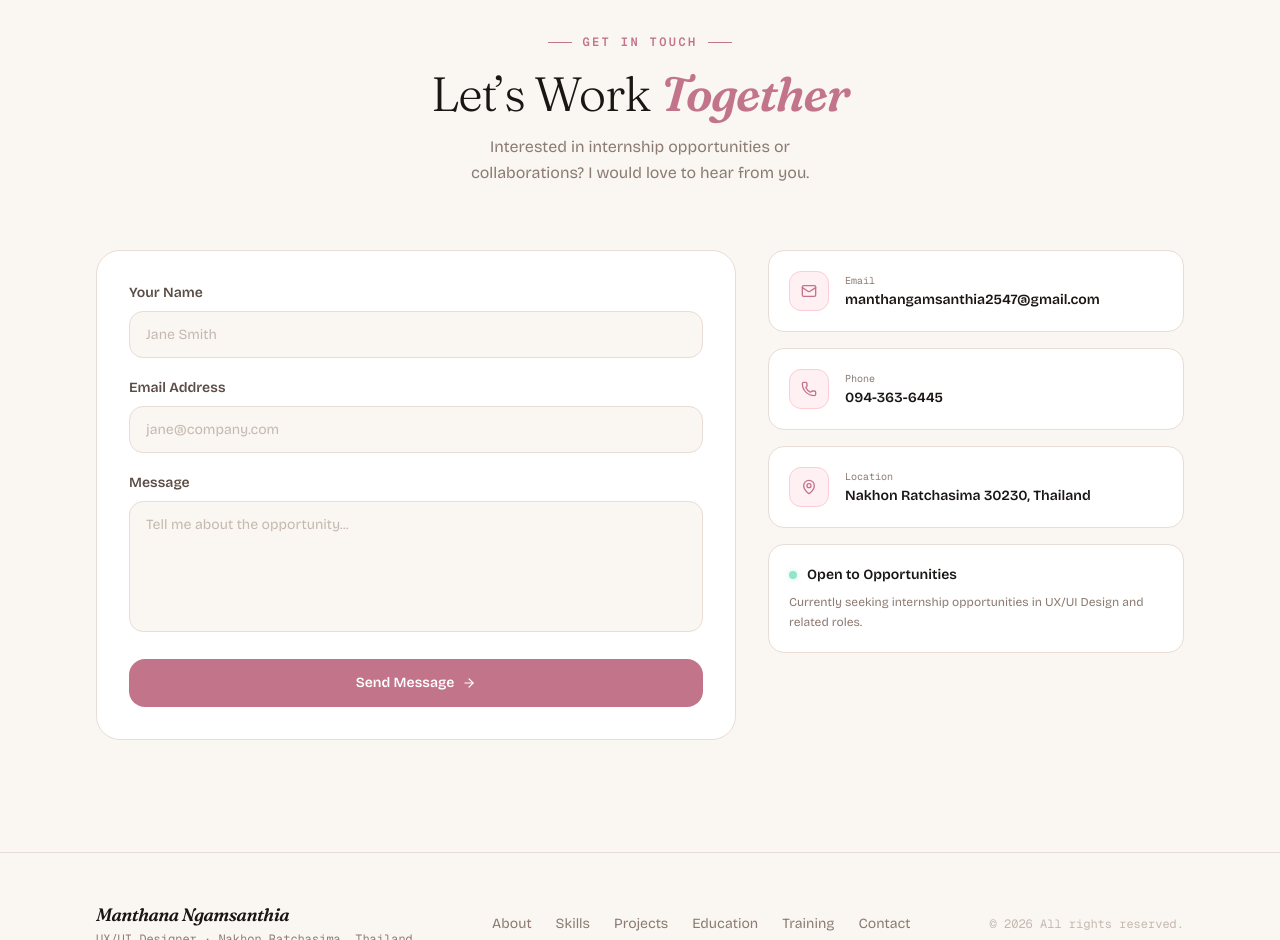
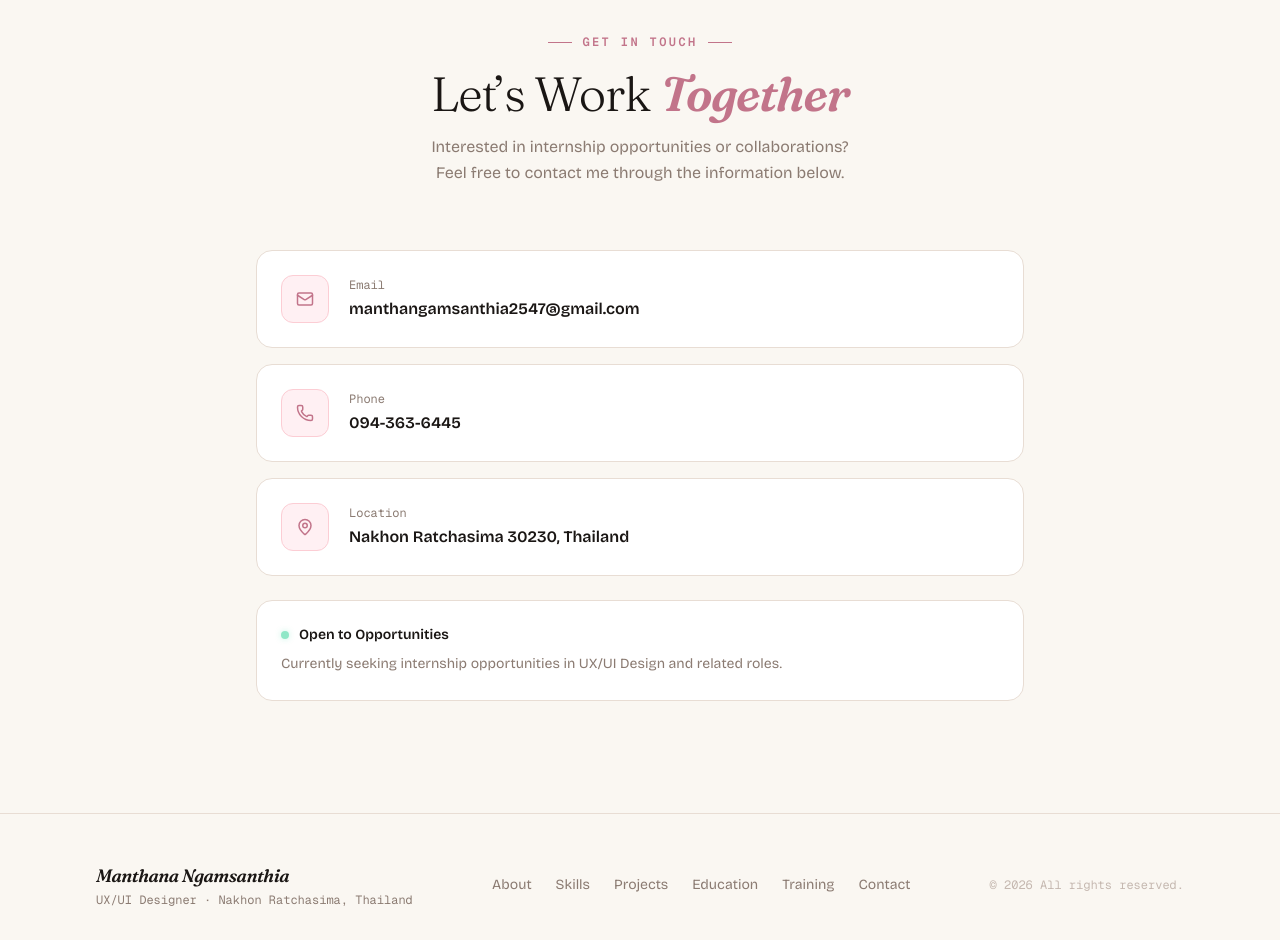
Before and after one commit to manthangamsanthia2547-a11y/ux-ui-portfolio, a React (Vite) app: page / in a window 1280 px wide. Shown: the part 5200-6140 px from the top of the page. Built offline with nearby package versions, Linux system fonts and the light colour scheme.

Commit message:
Update contact section

```diff
--- a/src/app/App.tsx
+++ b/src/app/App.tsx
@@ -96,17 +96,6 @@ const TRAINING = [
   },
 ];
 
-// ── Project Tags ─────────────────────────────────────────────────────────────
-
-const PROJECT_TAGS = [
-  "Figma",
-  "UX/UI Design",
-  "User Flow",
-  "Wireframing",
-  "Prototyping",
-  "Usability Testing",
-];
-
 // ── Shared Components ───────────────────────────────────────────────────────
 
 type ChipColor = "rose" | "stone" | "purple";
@@ -144,7 +133,10 @@ function SectionTag({
   if (center) {
     return (
       <div className="flex items-center justify-center gap-2.5 mb-5">
-        <div className="w-6 h-px" style={{ background: "#C2748A" }} />
+        <div
+          className="w-6 h-px"
+          style={{ background: "#C2748A" }}
+        />
 
         <span
           className="text-xs font-semibold tracking-[0.2em] uppercase"
@@ -153,14 +145,20 @@ function SectionTag({
           {children}
         </span>
 
-        <div className="w-6 h-px" style={{ background: "#C2748A" }} />
+        <div
+          className="w-6 h-px"
+          style={{ background: "#C2748A" }}
+        />
       </div>
     );
   }
 
   return (
     <div className="flex items-center gap-2.5 mb-5">
-      <div className="w-6 h-px" style={{ background: "#C2748A" }} />
+      <div
+        className="w-6 h-px"
+        style={{ background: "#C2748A" }}
+      />
 
       <span
         className="text-xs font-semibold tracking-[0.2em] uppercase"
@@ -192,7 +190,8 @@ function Nav({ active }: { active: string }) {
 
   return (
     <nav
-      className={`fixed top-0 inset-x-0 z-50 transition-all duration-500 ${scrolled ? "py-3 border-b" : "py-6"
+      className={`fixed top-0 inset-x-0 z-50 transition-all duration-500 ${
+        scrolled ? "py-3 border-b" : "py-6"
       }`}
       style={
         scrolled
@@ -208,7 +207,10 @@ function Nav({ active }: { active: string }) {
         <a
           href="#"
           className="text-2xl font-semibold tracking-tight text-[#1A1614] leading-none"
-          style={{ ...serif, fontStyle: "italic" }}
+          style={{
+            ...serif,
+            fontStyle: "italic",
+          }}
         >
           M.
         </a>
@@ -218,7 +220,8 @@ function Nav({ active }: { active: string }) {
             <a
               key={href}
               href={href}
-              className={`text-sm font-medium transition-colors duration-200 ${active === href.slice(1)
+              className={`text-sm font-medium transition-colors duration-200 ${
+                active === href.slice(1)
                   ? "text-[#C2748A]"
                   : "text-[#8B7B72] hover:text-[#1A1614]"
               }`}
@@ -235,6 +238,7 @@ function Nav({ active }: { active: string }) {
         >
           Get In Touch
         </a>
+
         <button
           className="md:hidden text-[#8B7B72] hover:text-[#1A1614] transition-colors"
           onClick={() => setOpen(!open)}
@@ -359,9 +363,9 @@ function Hero() {
           </h1>
 
           <p className="text-lg text-[#6B5E54] leading-relaxed max-w-lg mb-10">
-            UX/UI Designer &amp; Computer Science student passionate about
-            crafting intuitive, visually compelling digital experiences
-            through user-centered design.
+            UX/UI Designer &amp; Computer Science student passionate
+            about crafting intuitive, visually compelling digital
+            experiences through user-centered design.
           </p>
 
           <div className="flex flex-wrap gap-4 mb-12">
@@ -443,8 +447,12 @@ function Hero() {
                 </div>
 
                 <div className="grid grid-cols-4 gap-1.5">
-                  {["#C2748A", "#9B7BB0", "#E8A87C", "#6BA5C9"].map(
-                    (color) => (
+                  {[
+                    "#C2748A",
+                    "#9B7BB0",
+                    "#E8A87C",
+                    "#6BA5C9",
+                  ].map((color) => (
                     <div
                       key={color}
                       className="h-10 rounded-lg"
@@ -460,8 +468,7 @@ function Hero() {
                         />
                       </div>
                     </div>
-                    )
-                  )}
+                  ))}
                 </div>
 
                 <div className="space-y-2">
@@ -573,7 +580,12 @@ function Hero() {
               }}
             >
               <div className="flex gap-1.5 mb-1.5">
-                {["#C2748A", "#9B7BB0", "#E8A87C", "#6BA5C9"].map((c) => (
+                {[
+                  "#C2748A",
+                  "#9B7BB0",
+                  "#E8A87C",
+                  "#6BA5C9",
+                ].map((c) => (
                   <div
                     key={c}
                     className="w-3.5 h-3.5 rounded-full"
@@ -687,15 +699,15 @@ function About() {
             </h2>
 
             <p className="text-[#5A4D45] leading-relaxed text-base lg:text-lg mb-4">
-              I am a Computer Science student with a strong interest in UX/UI
-              Design. I enjoy creating simple, intuitive, and user-friendly
-              digital experiences.
+              I am a Computer Science student with a strong interest in
+              UX/UI Design. I enjoy creating simple, intuitive, and
+              user-friendly digital experiences.
             </p>
 
             <p className="text-[#8B7B72] leading-relaxed mb-10">
-              I am looking for an internship opportunity where I can apply
-              what I have learned, improve my design skills, and gain
-              experience working with a professional team.
+              I am looking for an internship opportunity where I can
+              apply what I have learned, improve my design skills, and
+              gain experience working with a professional team.
             </p>
 
             <h3
@@ -892,7 +904,10 @@ function Skills() {
 
         <div className="grid md:grid-cols-2 lg:grid-cols-4 gap-6">
           {categories.map(
-            ({ title, icon: Icon, description, skills, color }, i) => (
+            (
+              { title, icon: Icon, description, skills, color },
+              i
+            ) => (
               <motion.div
                 key={title}
                 initial={{ opacity: 0, y: 28 }}
@@ -978,8 +993,7 @@ function Projects() {
           </p>
         </div>
 
-        {/* ───────────────── PROJECT 01 ───────────────── */}
-
+        {/* Project 01 */}
         <motion.div
           initial={{ opacity: 0, y: 25 }}
           whileInView={{ opacity: 1, y: 0 }}
@@ -988,7 +1002,6 @@ function Projects() {
           className="mb-8 rounded-3xl overflow-hidden border bg-white shadow-sm"
           style={{ borderColor: "#E8DDD4" }}
         >
-          {/* Image + Info */}
           <div className="grid lg:grid-cols-2 gap-0">
 
             {/* Image */}
@@ -1004,6 +1017,7 @@ function Projects() {
                 />
               </div>
             </div>
+
             {/* Project Info */}
             <div className="p-7 lg:p-9 flex flex-col justify-center">
 
@@ -1024,7 +1038,7 @@ function Projects() {
               </div>
 
               <h3 className="text-xl lg:text-2xl font-semibold text-[#1A1614] leading-tight mb-3">
-                Information System for Common Area Fee Management & Debt
+                Information System for Common Area Fee Management &amp; Debt
                 Tracking
               </h3>
 
@@ -1032,7 +1046,7 @@ function Projects() {
                 className="text-xs font-semibold mb-4"
                 style={{ color: "#C2748A" }}
               >
-                UX/UI Designer & UX Researcher
+                UX/UI Designer &amp; UX Researcher
               </p>
 
               <p className="text-sm text-[#5A4D45] leading-relaxed mb-5">
@@ -1084,7 +1098,11 @@ function Projects() {
                   "Prototyping",
                   "Usability Testing",
                 ].map((tag) => (
-                  <Chip key={tag} label={tag} color="rose" />
+                  <Chip
+                    key={tag}
+                    label={tag}
+                    color="rose"
+                  />
                 ))}
               </div>
 
@@ -1092,8 +1110,7 @@ function Projects() {
           </div>
         </motion.div>
 
-        {/* ───────────────── PROJECT 02 ───────────────── */}
-
+        {/* Project 02 */}
         <motion.div
           initial={{ opacity: 0, y: 25 }}
           whileInView={{ opacity: 1, y: 0 }}
@@ -1201,7 +1218,11 @@ function Projects() {
                   "Wireframing",
                   "Prototyping",
                 ].map((tag) => (
-                  <Chip key={tag} label={tag} color="rose" />
+                  <Chip
+                    key={tag}
+                    label={tag}
+                    color="rose"
+                  />
                 ))}
               </div>
 
@@ -1214,6 +1235,7 @@ function Projects() {
   );
 }
 
+// ── Education ────────────────────────────────────────────────────────────────
 
 function Education() {
   const schools = [
@@ -1244,6 +1266,7 @@ function Education() {
     >
       <div className="max-w-6xl mx-auto px-6 lg:px-8">
         <div className="grid lg:grid-cols-[280px_1fr] gap-12 lg:gap-20 items-start">
+
           <div>
             <SectionTag>Education</SectionTag>
 
@@ -1278,6 +1301,7 @@ function Education() {
                 style={{ borderColor: "#E8DDD4" }}
               >
                 <div className="flex items-start justify-between gap-4 mb-5">
+
                   <div>
                     <h3 className="font-semibold text-lg text-[#1A1614] mb-1.5 leading-snug">
                       {s.school}
@@ -1310,6 +1334,7 @@ function Education() {
                 </div>
 
                 <div className="flex flex-wrap gap-4">
+
                   <div
                     className="flex items-center gap-1.5 text-xs text-[#8B7B72]"
                     style={mono}
@@ -1331,6 +1356,7 @@ function Education() {
                     />
                     {s.location}
                   </div>
+
                 </div>
               </motion.div>
             ))}
@@ -1352,6 +1378,7 @@ function Training() {
     >
       <div className="max-w-6xl mx-auto px-6 lg:px-8">
         <div className="grid lg:grid-cols-[280px_1fr] gap-12 lg:gap-20 items-start">
+
           <div>
             <SectionTag>Training &amp; Seminars</SectionTag>
 
@@ -1420,6 +1447,7 @@ function Training() {
               </motion.div>
             ))}
           </div>
+
         </div>
       </div>
     </section>
@@ -1427,44 +1455,30 @@ function Training() {
 }
 
 // ── Contact ──────────────────────────────────────────────────────────────────
+// ไม่มีแบบฟอร์มกรอกข้อมูลแล้ว
+// แสดงเฉพาะช่องทางการติดต่อ
 
 function Contact() {
-  const [form, setForm] = useState({
-    name: "",
-    email: "",
-    message: "",
-  });
-
-  const [sent, setSent] = useState(false);
-
-  function handleSubmit(e: React.FormEvent) {
-    e.preventDefault();
-
-    setSent(true);
-
-    setTimeout(() => {
-      setSent(false);
-    }, 4500);
-
-    setForm({
-      name: "",
-      email: "",
-      message: "",
-    });
-  }
-
-  const inputStyle: React.CSSProperties = {
-    background: "#FAF7F2",
-    border: "1.5px solid #E8DDD4",
-    borderRadius: 14,
-    color: "#1A1614",
-    outline: "none",
-    width: "100%",
-    fontFamily:
-      "'Bricolage Grotesque', system-ui, sans-serif",
-    fontSize: "0.875rem",
-    transition: "border-color 0.2s",
-  };
+  const contactInfo = [
+    {
+      icon: Mail,
+      label: "Email",
+      value: "manthangamsanthia2547@gmail.com",
+      href: "mailto:manthangamsanthia2547@gmail.com",
+    },
+    {
+      icon: Phone,
+      label: "Phone",
+      value: "094-363-6445",
+      href: "tel:0943636445",
+    },
+    {
+      icon: MapPin,
+      label: "Location",
+      value: "Nakhon Ratchasima 30230, Thailand",
+      href: "#",
+    },
+  ];
 
   return (
     <section
@@ -1474,6 +1488,7 @@ function Contact() {
     >
       <div className="max-w-6xl mx-auto px-6 lg:px-8">
 
+        {/* Header */}
         <div className="text-center mb-16">
           <SectionTag center>Get In Touch</SectionTag>
 
@@ -1490,204 +1505,61 @@ function Contact() {
             </span>
           </h2>
 
-          <p className="mt-4 text-[#8B7B72] max-w-sm mx-auto leading-relaxed">
+          <p className="mt-4 text-[#8B7B72] max-w-md mx-auto leading-relaxed">
             Interested in internship opportunities or collaborations?
-            I would love to hear from you.
+            Feel free to contact me through the information below.
           </p>
         </div>
 
-        <div className="grid lg:grid-cols-5 gap-8">
-
-          {/* Form */}
+        {/* Contact Information */}
         <motion.div
           initial={{ opacity: 0, y: 24 }}
           whileInView={{ opacity: 1, y: 0 }}
           viewport={{ once: true }}
           transition={{ duration: 0.6 }}
-            className="lg:col-span-3 p-8 rounded-3xl border bg-white"
-            style={{ borderColor: "#E8DDD4" }}
-          >
-            {sent ? (
-              <div className="text-center py-16">
-                <div className="text-4xl mb-5">
-                  ✉️
-                </div>
-
-                <div
-                  className="text-xl font-semibold text-[#1A1614] mb-2"
-                  style={serif}
-                >
-                  Message Sent!
-                </div>
-
-                <p className="text-[#8B7B72] text-sm">
-                  I’ll get back to you as soon as possible.
-                  Thank you!
-                </p>
-              </div>
-            ) : (
-              <form
-                onSubmit={handleSubmit}
-                className="space-y-5"
-              >
-                <div>
-                  <label className="block text-sm font-medium text-[#5A4D45] mb-2">
-                    Your Name
-                  </label>
-
-                  <input
-                    type="text"
-                    required
-                    value={form.name}
-                    onChange={(e) =>
-                      setForm({
-                        ...form,
-                        name: e.target.value,
-                      })
-                    }
-                    placeholder="Jane Smith"
-                    className="px-4 py-3 placeholder-[#C5B8B0]"
-                    style={inputStyle}
-                    onFocus={(e) =>
-                      (e.target.style.borderColor = "#C2748A")
-                    }
-                    onBlur={(e) =>
-                      (e.target.style.borderColor = "#E8DDD4")
-                    }
-                  />
-                </div>
-
-                <div>
-                  <label className="block text-sm font-medium text-[#5A4D45] mb-2">
-                    Email Address
-                  </label>
-
-                  <input
-                    type="email"
-                    required
-                    value={form.email}
-                    onChange={(e) =>
-                      setForm({
-                        ...form,
-                        email: e.target.value,
-                      })
-                    }
-                    placeholder="jane@company.com"
-                    className="px-4 py-3 placeholder-[#C5B8B0]"
-                    style={inputStyle}
-                    onFocus={(e) =>
-                      (e.target.style.borderColor = "#C2748A")
-                    }
-                    onBlur={(e) =>
-                      (e.target.style.borderColor = "#E8DDD4")
-                    }
-                  />
-                </div>
-
-                <div>
-                  <label className="block text-sm font-medium text-[#5A4D45] mb-2">
-                    Message
-                  </label>
-
-                  <textarea
-                    required
-                    value={form.message}
-                    onChange={(e) =>
-                      setForm({
-                        ...form,
-                        message: e.target.value,
-                      })
-                    }
-                    placeholder="Tell me about the opportunity..."
-                    rows={5}
-                    className="px-4 py-3 placeholder-[#C5B8B0] resize-none"
-                    style={inputStyle}
-                    onFocus={(e) =>
-                      (e.target.style.borderColor = "#C2748A")
-                    }
-                    onBlur={(e) =>
-                      (e.target.style.borderColor = "#E8DDD4")
-                    }
-                  />
-                </div>
-
-                <button
-                  type="submit"
-                  className="w-full py-3.5 rounded-2xl text-sm font-semibold text-white hover:opacity-90 hover:scale-[1.01] transition-all flex items-center justify-center gap-2"
-                  style={{ background: "#C2748A" }}
-                >
-                  Send Message
-                  <ArrowRight size={14} />
-                </button>
-              </form>
-            )}
-          </motion.div>
-
-          {/* Contact Information */}
-          <motion.div
-            initial={{ opacity: 0, y: 24 }}
-            whileInView={{ opacity: 1, y: 0 }}
-            viewport={{ once: true }}
-            transition={{
-              duration: 0.6,
-              delay: 0.1,
-            }}
-            className="lg:col-span-2 flex flex-col gap-4"
-          >
-            {[
-              {
-                icon: Mail,
-                label: "Email",
-                value: "manthangamsanthia2547@gmail.com",
-              },
-              {
-                icon: Phone,
-                label: "Phone",
-                value: "094-363-6445",
-              },
-              {
-                icon: MapPin,
-                label: "Location",
-                value: "Nakhon Ratchasima 30230, Thailand",
-              },
-            ].map(
-              ({ icon: Icon, label, value }) => (
-                <div
+          className="max-w-3xl mx-auto space-y-4"
+        >
+
+          {contactInfo.map(
+            ({ icon: Icon, label, value, href }) => (
+              <a
                 key={label}
-                  className="flex items-center gap-4 p-5 rounded-2xl border bg-white hover:border-[#D4A0B0] transition-colors"
-                  style={{ borderColor: "#E8DDD4" }}
-                >
-                  <div
-                    className="w-10 h-10 rounded-xl flex items-center justify-center flex-shrink-0"
+                href={href}
+                className="flex items-center gap-5 p-6 rounded-2xl border bg-white hover:border-[#D4A0B0] hover:shadow-md transition-all duration-200"
+                style={{ borderColor: "#E8DDD4" }}
+              >
+                <div
+                  className="w-12 h-12 rounded-xl flex items-center justify-center flex-shrink-0"
                   style={{
                     background: "#FFF0F3",
                     border: "1px solid #FCCDD4",
                   }}
                 >
                   <Icon
-                      size={16}
+                    size={18}
                     style={{ color: "#C2748A" }}
                   />
                 </div>
 
                 <div>
                   <div
-                      className="text-[10px] text-[#8B7B72] mb-0.5"
+                    className="text-xs text-[#8B7B72] mb-1"
                     style={mono}
                   >
                     {label}
                   </div>
 
-                    <div className="text-sm font-medium text-[#1A1614] break-all">
+                  <div className="text-base font-medium text-[#1A1614] break-all">
                     {value}
                   </div>
                 </div>
-                </div>
+              </a>
             )
           )}
 
-            <div
-              className="p-5 rounded-2xl border bg-white"
+          {/* Open to Opportunities */}
+          <div
+            className="p-6 rounded-2xl border bg-white mt-6"
             style={{ borderColor: "#E8DDD4" }}
           >
             <div className="flex items-center gap-2.5 mb-2">
@@ -1704,13 +1576,13 @@ function Contact() {
               </span>
             </div>
 
-              <p className="text-xs text-[#8B7B72] leading-relaxed">
+            <p className="text-sm text-[#8B7B72] leading-relaxed">
               Currently seeking internship opportunities in UX/UI
               Design and related roles.
             </p>
           </div>
+
         </motion.div>
-        </div>
       </div>
     </section>
   );
@@ -1763,6 +1635,7 @@ function Footer() {
         >
           &copy; 2026 All rights reserved.
         </div>
+
       </div>
     </footer>
   );
--- a/src/styles/vite-env.d.ts
+++ b/src/styles/vite-env.d.ts
@@ -0,0 +1 @@
+/// <reference types="vite/client" />
```
Lines whose indentation alone changed are shown as unchanged.
